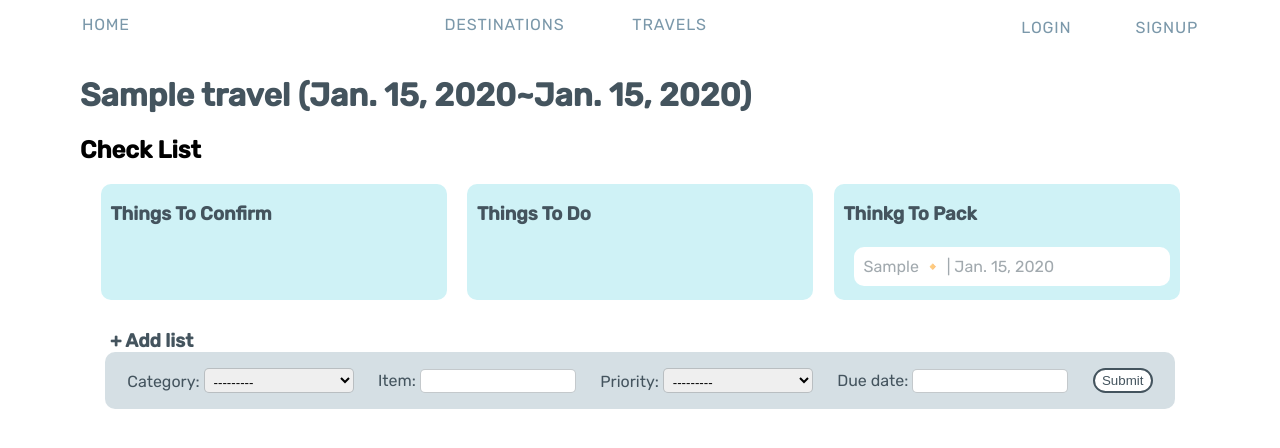
After one commit to jihyekwak/project-4-travel, a Django app: page /travels/1/lists in a window 1280 px wide. The commit adds this page. Shown: the top 448 px of the page. Run offline with Django 4.2, Linux system fonts and the light colour scheme; tables that the repository leaves empty hold one stand-in row (values such as "Sample post").

Commit message:
add checklist edit page

```diff
--- a/main_app/static/styles/styles.css
+++ b/main_app/static/styles/styles.css
@@ -41,14 +41,6 @@ nav {
 .nav-right {
     float: right;
 }
-
-/* .profile-image {
-    margin-right: -30px;
-}
-
-.username {
-    margin-right: -30px;
-} */
 
 nav a {
     text-decoration: none;
@@ -534,14 +526,6 @@ Travel Detail Page
     color: #44545E;
 }
 
-/* .detail-content {
-    margin: 30px 100px;
-} */
-
-/* .detail-content h2 {
-    color: #44545E;
-} */
-
 .detail-content p, li {
     font-size: 19px;
     color: #44545E;
@@ -564,53 +548,18 @@ Travel Detail Page
     background-color: #CFF2F6;
     border-radius: 10px;
     padding-left: 10px;
+    padding-bottom: 10px;
+    display: flex;
+    flex-direction: column;
 }
 
 .checklist-card-content h4 {
     color: #44545E;
+    text-align: center;
 }
 
-.checklist-new {
-    margin: 0 25px;
-}
-
-.checklist-new h4 {
-    color: #44545E;
-}
-
-.create-checklist-form {
-    margin: auto auto;
-    display: flex;
-    flex-direction: row;
-    justify-content: space-around;
-    align-items: center;
-    padding: 0 10px;
-    background-color: #7B98AA50;
-    border-radius: 10px;
-    color: #44545E;
-}
-
-.create-checklist-form input {
-    width: 150px;
-    border: 1px solid #44545E50;
-    border-radius: 5px;
-    height: 20px;
-}
-
-.create-checklist-form input[type="submit"] {
-    height : 25px;
-    border: 2px solid #44545E;
-    border-radius: 20px;
-    width: 60px;
-    background-color: white;
-    color: #44545E;
-}
-
-#id_priority, #id_category {
-    width: 150px;
-    border: 1px solid #44545E50;
-    border-radius: 5px;
-    height: 25px;
+.travel-detail-checklist p {
+    margin: 4px 10px;
 }
 
 .itinerary-card-content {
@@ -674,14 +623,6 @@ td {
     color: #44545E;
 }
 
-/* .travel-comment {
-    margin: 30px 100px;
-} */
-
-/* .travel-comment h2 {
-    color: #44545E;
-} */
-
 .comment-list {
     display: flex;
     flex-direction: row;
@@ -719,6 +660,73 @@ td {
     width: 60px;
     background-color: white;
     color: #44545E;
+}
+
+/* -------------
+Check List Update Page
+---------------- */
+
+.is_completed {
+    color: #44545E80;
+}
+
+.item-content-card {
+    display: flex;
+    flex-direction: row;
+    align-items: baseline;
+    justify-content: space-between;
+    background-color: white;
+    margin: 4px 10px;
+    border-radius: 10px;
+    padding: 0 10px;
+}
+
+.item-content-card p {
+    margin: 10px 0;
+}
+
+.checklist-new {
+    margin: 0 25px;
+}
+
+.checklist-new h3 {
+    color: #44545E;
+    margin: 30px 0 0 5px;
+}
+
+.create-checklist-form {
+    margin: auto auto;
+    display: flex;
+    flex-direction: row;
+    justify-content: space-around;
+    align-items: center;
+    padding: 0 10px;
+    background-color: #7B98AA50;
+    border-radius: 10px;
+    color: #44545E;
+}
+
+.create-checklist-form input {
+    width: 150px;
+    border: 1px solid #44545E50;
+    border-radius: 5px;
+    height: 20px;
+}
+
+.create-checklist-form input[type="submit"] {
+    height : 25px;
+    border: 2px solid #44545E;
+    border-radius: 20px;
+    width: 60px;
+    background-color: white;
+    color: #44545E;
+}
+
+#id_priority, #id_category {
+    width: 150px;
+    border: 1px solid #44545E50;
+    border-radius: 5px;
+    height: 25px;
 }
 
 /* -------------
@@ -851,24 +859,3 @@ input[type="checkbox"] {
 button:hover {
     transform: scale(1.1);
 }
-
-/* #id_image a {
-    display: inline;
-} */
-
-/* #image-clear_id {
-    display: inline;
-} */
-
-
-.hide {
-    display: none;
-}
-
-.show {
-    display: block;
-}
-
-.is_completed {
-    color: #44545E80;
-}
--- a/main_app/templates/base.html
+++ b/main_app/templates/base.html
@@ -33,6 +33,7 @@
           {% else %}
             <img  class="nav-right profile-image" src="{% static 'images/blank-profile-picture.png' %}" alt="">
           {% endif %}
+          <a href="/users">Travelers</a>
         {% else %}
           <a class="nav-right" href="/signup">Signup</a>
           <a class="nav-right" href="/login">Login</a>
--- /dev/null
+++ b/main_app/templates/list_list.html
@@ -0,0 +1,96 @@
+{% extends 'base.html' %}
+
+{% block content %}
+
+<h1 class="create-page-h1">{{travel.title}} ({{travel.departure_date}}~{{travel.return_date}})</h1>
+<h2>Check List</h2>
+<div class = "checklist-container">
+    <div class = "checklist-card-content">
+        <h3>Things To Confirm</h3>
+        {% for item in check_list %}
+            {% if item.is_completed == False %}
+                <div class="item-content-card">
+                    <p>{{item}} {% if item.priority == "High" %}❗️{% elif item.priority == "Medium" %}🔸{% elif item.priority == "Low" %}🔹{% endif %} {% if item.due_date%}| {{item.due_date}}{% endif %}</p>
+                    {% if user.is_authenticated and user in travel.travelers.all  %}
+                    <div>
+                        <a href="{% url 'is_completed' pk=travel.pk item_id=item.id %}"><button class="itinerary-edit-delete-btn">Done</button></a>
+                        <a href=""><button class="itinerary-edit-delete-btn">Delete</button></a>
+                    </div>
+                    {% endif %}
+                </div>
+            {% else %}
+                <div class="item-content-card">
+                    <p class="is_completed">{{item}} {% if item.priority == "High" %}❗️{% elif item.priority == "Medium" %}🔸{% elif item.priority == "Low" %}🔹{% endif %} {% if item.due_date%}| {{item.due_date}}{% endif %}</p>
+                    {% if user.is_authenticated and user in travel.travelers.all  %}
+                    <div>
+                        <a href="{% url 'is_not_done' pk=travel.pk item_id=item.id %}"><button class="itinerary-edit-delete-btn">To Do</button></a>
+                        <a href=""><button class="itinerary-edit-delete-btn">Delete</button></a>
+                    </div>
+                    {% endif %}
+                </div>
+            {% endif %}
+        {% endfor %}
+    </div>
+    <div class = "checklist-card-content">
+        <h3>Things To Do</h3>
+        {% for item in todo_list %}
+            {% if item.is_completed == False %}
+                <div class="item-content-card">
+                    <p>{{item}} {% if item.priority == "High" %}❗️{% elif item.priority == "Medium" %}🔸{% elif item.priority == "Low" %}🔹{% endif %} {% if item.due_date%}| {{item.due_date}}{% endif %}</p>
+                    {% if user.is_authenticated and user in travel.travelers.all  %}
+                    <div>
+                        <a href="{% url 'is_completed' pk=travel.pk item_id=item.id %}"><button class="itinerary-edit-delete-btn">Done</button></a>
+                        <a href=""><button class="itinerary-edit-delete-btn">Delete</button></a>
+                    </div>
+                    {% endif %}
+                </div>
+            {% else %}
+                <div class="item-content-card">
+                    <p class="is_completed">{{item}} {% if item.priority == "High" %}❗️{% elif item.priority == "Medium" %}🔸{% elif item.priority == "Low" %}🔹{% endif %} {% if item.due_date%}| {{item.due_date}}{% endif %}</p>
+                    {% if user.is_authenticated and user in travel.travelers.all  %}
+                    <div>
+                        <a href="{% url 'is_not_done' pk=travel.pk item_id=item.id %}"><button class="itinerary-edit-delete-btn">To Do</button></a>
+                        <a href=""><button class="itinerary-edit-delete-btn">Delete</button></a>
+                    </div>
+                    {% endif %}
+                </div>
+            {% endif %}
+        {% endfor %}
+    </div>
+    <div class = "checklist-card-content">
+        <h3>Thinkg To Pack</h3>
+        {% for item in packing_list %}
+            {% if item.is_completed == False %}
+                <div class="item-content-card">
+                    <p>{{item}} {% if item.priority == "High" %}❗️{% elif item.priority == "Medium" %}🔸{% elif item.priority == "Low" %}🔹{% endif %} {% if item.due_date%}| {{item.due_date}}{% endif %}</p>
+                    {% if user.is_authenticated and user in travel.travelers.all  %}
+                    <div>
+                        <a href="{% url 'is_completed' pk=travel.pk item_id=item.id %}"><button class="itinerary-edit-delete-btn">Done</button></a>
+                        <a href=""><button class="itinerary-edit-delete-btn">Delete</button></a>
+                    </div>
+                    {% endif %}
+                </div>
+            {% else %}
+                <div class="item-content-card">
+                    <p class="is_completed">{{item}} {% if item.priority == "High" %}❗️{% elif item.priority == "Medium" %}🔸{% elif item.priority == "Low" %}🔹{% endif %} {% if item.due_date%}| {{item.due_date}}{% endif %}</p>
+                    {% if user.is_authenticated and user in travel.travelers.all  %}
+                    <div>
+                        <a href="{% url 'is_not_done' pk=travel.pk item_id=item.id %}"><button class="itinerary-edit-delete-btn">To Do</button></a>
+                        <a href=""><button class="itinerary-edit-delete-btn">Delete</button></a>
+                    </div>
+                    {% endif %}
+                </div>
+            {% endif %}
+        {% endfor %}
+    </div>
+</div>
+<div class="checklist-new">
+    <h3>+ Add list</h3>
+    <form class="create-checklist-form" method="post">
+        {% csrf_token %}
+        {{list_form.as_p}}
+        <input type="submit" value="Submit" />
+    </form>
+</div>
+
+{% endblock %}
--- a/main_app/urls.py
+++ b/main_app/urls.py
@@ -16,6 +16,7 @@ urlpatterns = [
     path('travels/<int:pk>/itineraries/<int:itinerary_id>/update', views.itinerary_update, name='itinerary_update'),
     path('travels/<int:pk>/itineraries/<int:itinerary_id>/delete', views.itinerary_delete, name='itinerary_delete'),
 
+    path('travels/<int:pk>/lists', views.list_list, name='list_list'),
     path('travels/<int:pk>/lists/<int:item_id>/completed', views.is_completed, name="is_completed"),
     path('travels/<int:pk>/lists/<int:item_id>/notdone', views.is_not_done, name="is_not_done"),
 
@@ -32,6 +33,8 @@ urlpatterns = [
     path('signup/', views.signup_view, name="signup"),
 
     path('user/<username>', views.profile, name='profile'),
-    path('user/<int:pk>/update', views.Profile_Update.as_view(), name='profile_update')
+    path('user/<int:pk>/update', views.Profile_Update.as_view(), name='profile_update'),
+
+    path('users/', views.Users.as_view(), name='users')
 
 ]+ static(settings.MEDIA_URL, document_root=settings.MEDIA_ROOT)
--- a/main_app/views.py
+++ b/main_app/views.py
@@ -5,7 +5,7 @@ from django.views.generic.base import TemplateView
 from django.views.generic import DetailView
 from django.views.generic.edit import CreateView, UpdateView, DeleteView
 from django.http import HttpResponse, HttpResponseRedirect
-from .models import Travel, Itinerary, Destination, Comment, Tag, List
+from .models import CustomUser, Travel, Itinerary, Destination, Comment, Tag, List
 from .forms import CustomUserCreationForm, CustomUserChangeForm, ItineraryForm, CommentForm, TravelForm, ListForm
 from django.contrib.auth.models import User
 from django.contrib.auth import authenticate, login, logout
@@ -217,18 +217,33 @@ class Destination_Delete(DeleteView):
 #             return HttpResponseRedirect("/travels/"+str(pk))
 #     return render(request, 'list_update.html', {'lists': lists, 'list_form': list_form})
 
+def list_list(request, pk):
+    travel = Travel.objects.get(pk = pk)
+    lists = List.objects.filter(travel = pk)
+    packing_list = lists.filter(category__icontains= 'Packing')
+    check_list = lists.filter(category__icontains = 'check')
+    todo_list = lists.filter(category__icontains = 'to do')
+    list_form = ListForm(request.POST)
+    if request.method == "POST":
+
+        if list_form.is_valid():
+            list_form.instance.travel = travel
+            list_form.save()
+            return HttpResponseRedirect("/travels/"+str(pk)+"/lists")
+    return render(request, 'list_list.html', {'travel': travel, 'list_form':list_form, 'packing_list': packing_list, 'check_list': check_list, 'todo_list':todo_list})
+
 @login_required
 def is_completed(request, pk, item_id):
     list_item = List.objects.get(id= item_id)
     list_item.is_completed = True
     list_item.save()
-    return HttpResponseRedirect('/travels/'+str(pk))
+    return HttpResponseRedirect('/travels/'+str(pk)+"/lists")
 
 def is_not_done(request, pk, item_id):
     list_item = List.objects.get(id= item_id)
     list_item.is_completed = False
     list_item.save()
-    return HttpResponseRedirect('/travels/'+str(pk))
+    return HttpResponseRedirect('/travels/'+str(pk)+"/lists")
 
 @login_required
 def comment_update_delete(request, pk, comment_id):
@@ -295,3 +310,12 @@ class Profile_Update(UpdateView):
 
     def get_success_url(self):
         return reverse('profile', kwargs={'username': self.object.username})
+
+
+class Users(TemplateView):
+    template_name='users.html'
+
+    def get_context_data(self, **kwargs):
+        context = super().get_context_data(**kwargs)
+        context['users'] = CustomUser.objects.all()
+        return context
```
Also changed, not shown: main_app/templates/travel_detail.html (+15 -48 lines), main_app/templates/users.html (added, +16 -0 lines).
